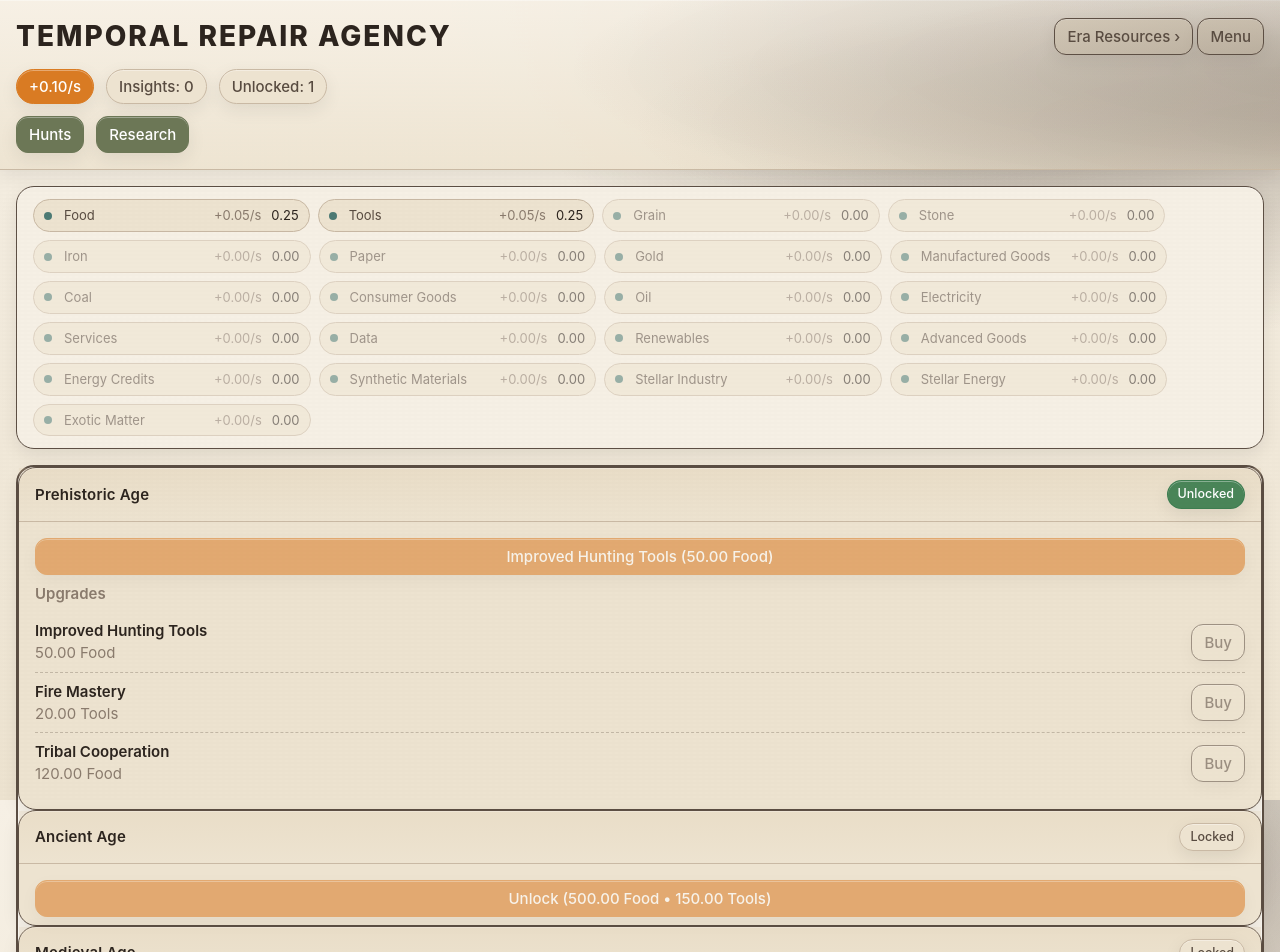
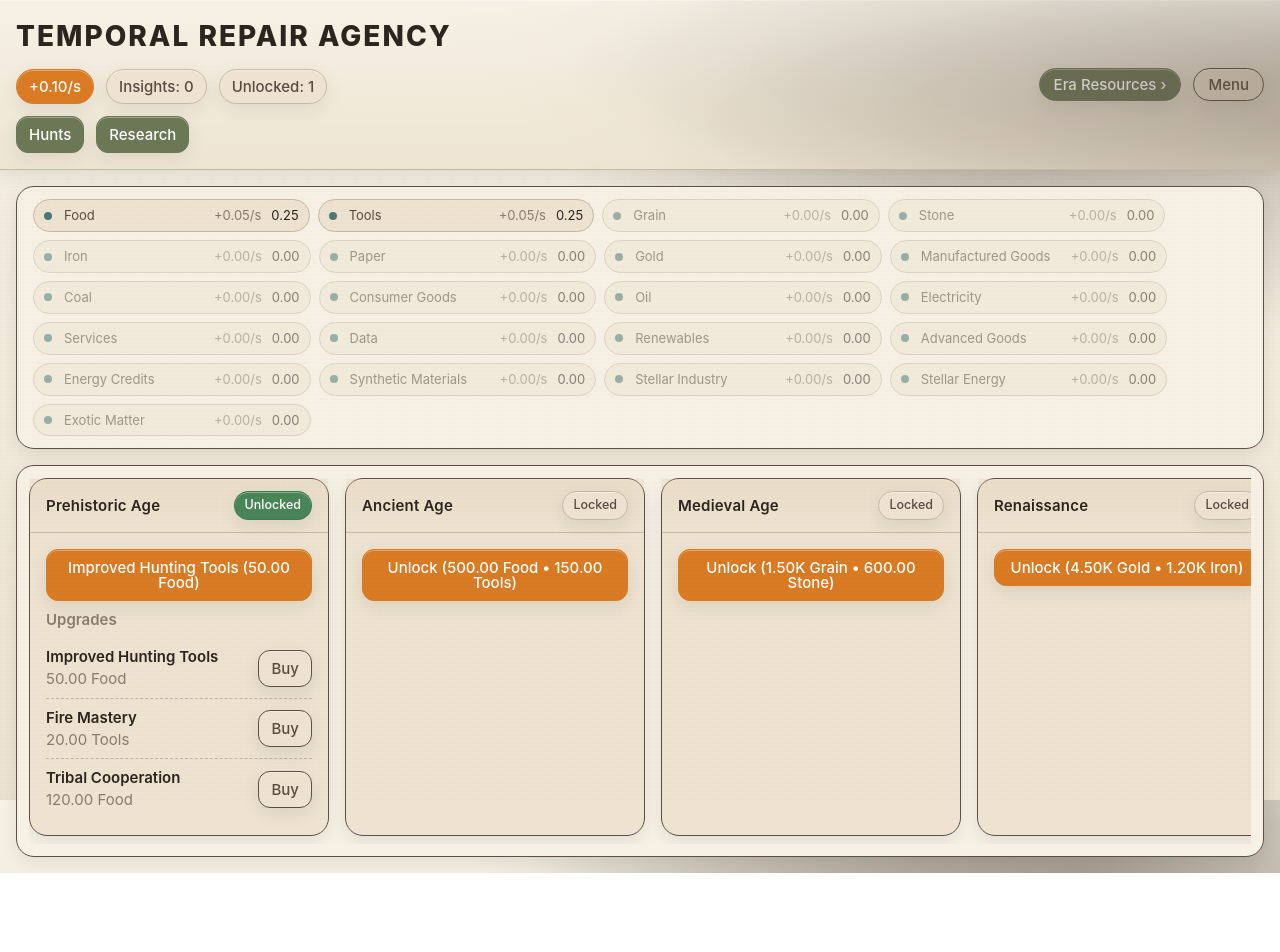
Before and after one commit to Fxxkery/TAI, a Svelte app: page / in a window 1280 px wide. Shown: the top 952 px of the page. After the commit the page ends 873 px from the top, so only its background shows below. Built offline with nearby package versions, Linux system fonts and the light colour scheme.

Commit message:
Update app.css

```diff
--- a/src/app.css
+++ b/src/app.css
@@ -1,4 +1,4 @@
-/* ===== TVA Retro Theme — layout tuned to match the reference ===== */
+/* ===== TVA Retro Theme — Palette & Layout ===== */
 :root{
   --paper:#EDE3D0; --paper-raised:#F6F0E5; --paper-band:#DCC9A9;
   --ink:#2C241E; --ink-2:#584B40; --ink-3:#8A7B6D;
@@ -11,8 +11,10 @@
   --s-4:4px; --s-8:8px; --s-12:12px; --s-16:16px; --s-24:24px; --s-32:32px;
   --font: 'Montserrat', Inter, system-ui, -apple-system, Segoe UI, Roboto, Helvetica, Arial, sans-serif;
 }
+
 html,body{height:100%}
 *{box-sizing:border-box}
+
 body{
   margin:0; color:var(--ink);
   background:
@@ -29,7 +31,18 @@ body:before{
   mix-blend-mode:multiply; opacity:.35;
 }
 
-/* --- Banner with big title and arcs --- */
+/* Scrollbar */
+::-webkit-scrollbar{ width:10px; height:10px }
+::-webkit-scrollbar-thumb{
+  background: rgba(93,79,68,.35);
+  border-radius: 6px;
+  border: 2px solid transparent;
+  background-clip: padding-box;
+}
+::-webkit-scrollbar-thumb:hover{ background: rgba(93,79,68,.55) }
+::-webkit-scrollbar-track{ background: transparent }
+
+/* ===== Banner ===== */
 .banner{
   position:relative; overflow:hidden;
   border-bottom:1px solid var(--hairline);
@@ -37,7 +50,6 @@ body:before{
   box-shadow: var(--shadow);
 }
 .banner:after{
-  /* soft “TVA” arc ribbons */
   content:""; position:absolute; inset:auto -10% 0 -10%; top:-10%;
   height:220px;
   background:
@@ -51,18 +63,17 @@ body:before{
   align-items:center;
 }
 .brand{
-  grid-column: 1 / span 1; grid-row: 1;
+  grid-column: 1; grid-row: 1;
   margin:0; font-weight:800; letter-spacing:2px; font-size:28px; color:var(--ink);
 }
 .top-pills{ display:flex; gap: var(--s-12); grid-column:1; grid-row:2; }
 .top-actions{ display:flex; gap: var(--s-12); grid-column:1; grid-row:3; }
-.olive-link{
-  grid-column:2; grid-row:1 / span 3; align-self:center;
-  background:var(--olive); color:#fff; border:1px solid var(--olive);
-  border-radius: var(--r-pill); padding:8px 14px;
+.banner-right{
+  display:flex; gap: var(--s-12);
+  grid-column: 2; grid-row: 1 / span 3; align-self:center;
 }
-.olive-link:hover{ background:var(--olive-h); border-color:var(--olive-h) }
 
+/* Pills in banner */
 .stat-pill{
   display:inline-flex; align-items:center; padding:6px 12px;
   border-radius: var(--r-pill); border:1px solid var(--hairline);
@@ -71,13 +82,50 @@ body:before{
 }
 .stat-pill.tva{ background: var(--tva); color:#fff; border-color: var(--tva) }
 
-/* --- Resources strip (chips row) --- */
+/* Buttons in banner */
+.btn{
+  appearance:none; cursor:pointer; border-radius: var(--r-btn);
+  border:1px solid var(--line); background: var(--paper);
+  color: var(--ink-2); padding: 10px 12px; font: 500 15px/1 var(--font);
+  box-shadow: var(--shadow);
+  transition: background .15s, border-color .15s, transform .05s, box-shadow .2s;
+}
+.btn:hover{ background: var(--paper-raised); }
+.btn:active{ transform: translateY(1px); }
+.btn:focus-visible{ outline:none; box-shadow: var(--focus), var(--shadow) }
+.btn.primary{ background: var(--tva); color:#fff; border-color: var(--tva) }
+.btn.primary:hover{ background: var(--tva-h); border-color: var(--tva-h) }
+.btn.primary:active{ background: var(--tva-a); border-color: var(--tva-a) }
+.btn.big{ width:100% }
+.btn.ghost{ background: var(--paper); color: var(--ink-2) }
+.btn.olive-pill{ background: var(--olive); color:#fff; border-color: var(--olive) }
+.btn.olive-pill:hover{ background: var(--olive-h); border-color: var(--olive-h) }
+.btn.olive-link{
+  background: var(--olive); color:#fff; border-color: var(--olive);
+  border-radius: var(--r-pill); padding: 8px 14px;
+}
+.btn.olive-link:hover{ background: var(--olive-h); border-color: var(--olive-h) }
+.menu-pill{
+  background: var(--paper);
+  color: var(--ink-2);
+  border: 1px solid var(--line);
+  border-radius: var(--r-pill);
+  padding: 8px 14px;
+}
+.menu-pill:hover{ background: var(--paper-raised); }
+
+/* ===== Page content ===== */
 .wrap{ padding: var(--s-16); }
+
+/* Resource chips strip */
+.card{
+  background: var(--paper-raised);
+  border:1px solid var(--line); border-radius: var(--r-card);
+  box-shadow: var(--shadow);
+}
 .resources-strip{
   display:flex; flex-wrap:wrap; gap: var(--s-8);
-  background: var(--paper-raised);
-  border:1px solid var(--line); border-radius: var(--r-card);
-  box-shadow: var(--shadow); padding: var(--s-12) var(--s-16);
+  padding: var(--s-12) var(--s-16);
   margin-bottom: var(--s-16);
 }
 .res-chip{
@@ -92,11 +140,21 @@ body:before{
 .res-chip .res-rate{ color:var(--ink-3) }
 .res-chip.dim{ opacity:.55 }
 
-/* --- Era cards grid --- */
-.era-grid{
-  display:grid; gap: var(--s-16);
-  grid-template-columns: repeat( auto-fit, minmax(280px, 1fr) );
+/* ===== Horizontal era strip ===== */
+.era-strip{ padding: var(--s-12); }
+.era-track{
+  display:flex; gap: var(--s-16);
+  overflow-x:auto; overflow-y:hidden;
+  padding-bottom: var(--s-8);
+  scroll-snap-type: x proximity;
 }
+.era-track::-webkit-scrollbar{ height:10px }
+.era-track::-webkit-scrollbar-thumb{
+  background: rgba(93,79,68,.35);
+  border-radius: 6px; border: 2px solid transparent; background-clip: padding-box;
+}
+.era-track::-webkit-scrollbar-thumb:hover{ background: rgba(93,79,68,.55) }
+
 .era-card{
   background: var(--paper);
   border: 1px solid var(--line);
@@ -104,6 +162,11 @@ body:before{
   box-shadow: var(--shadow);
   display:flex; flex-direction:column;
 }
+.era-card--strip{
+  flex: 0 0 300px;       /* single-row tiles */
+  scroll-snap-align: start;
+}
+
 .era-card-head{
   display:flex; align-items:center; justify-content:space-between;
   padding: var(--s-12) var(--s-16);
@@ -111,6 +174,7 @@ body:before{
   background: linear-gradient(180deg, rgba(220,201,169,.22), rgba(220,201,169,0));
 }
 .era-title{ font-weight:600; letter-spacing:.2px }
+
 .pill{
   display:inline-flex; align-items:center; gap:6px;
   font-size:12.5px; font-weight:500;
@@ -120,23 +184,7 @@ body:before{
 }
 .pill.ok{ color:#fff; background: rgba(59,125,79,.92); border-color: rgba(59,125,79,.9); }
 
-/* Big orange CTA like the mock */
 .era-cta{ padding: var(--s-16); padding-bottom: var(--s-8); }
-.btn{
-  appearance:none; cursor:pointer; border-radius: var(--r-btn);
-  border:1px solid var(--line); background: var(--paper);
-  color: var(--ink-2); padding: 10px 12px; font: 500 15px/1 var(--font);
-  box-shadow: var(--shadow); transition: background .15s, border-color .15s, transform .05s, box-shadow .2s;
-}
-.btn.primary{ background: var(--tva); color:#fff; border-color: var(--tva) }
-.btn.primary:hover{ background: var(--tva-h); border-color: var(--tva-h) }
-.btn.primary:active{ background: var(--tva-a); border-color: var(--tva-a) }
-.btn.big{ width:100% }
-.btn.olive-pill{ background: var(--olive); color:#fff; border-color: var(--olive) }
-.btn.olive-pill:hover{ background: var(--olive-h); border-color: var(--olive-h) }
-.btn.ghost{ background: var(--paper); color: var(--ink-2) }
-.btn:disabled{ opacity:.55; cursor:not-allowed }
-.btn:focus-visible{ outline:none; box-shadow: var(--focus), var(--shadow) }
 
 .era-upgrades{ padding: 0 var(--s-16) var(--s-16); }
 .upg-head{ color: var(--ink-3); margin: 0 0 var(--s-8); font-weight:600; }
```
